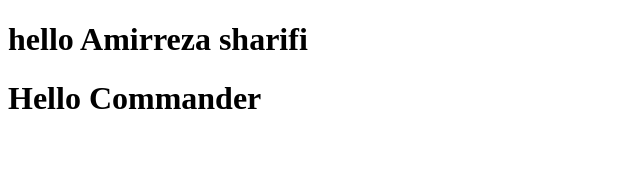
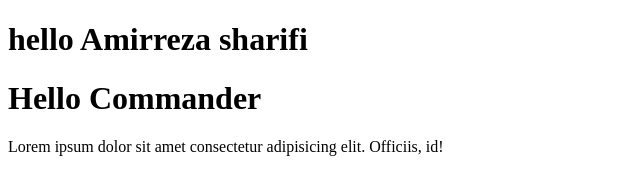
Before and after one commit to amirrezald1343/git_working, a plain HTML site: page index.html in a window 1280 px wide. Shown: the whole page, without its empty margins (0-640 px from the left). Drawn offline with Linux system fonts and the light colour scheme.

Commit message:
add lorem

```diff
--- a/index.html
+++ b/index.html
@@ -9,5 +9,6 @@
 <body>
    <h1>hello Amirreza sharifi</h1>
     <h1>Hello Commander</h1>
+    <p>Lorem ipsum dolor sit amet consectetur adipisicing elit. Officiis, id!</p>
 </body>
 </html>
```
